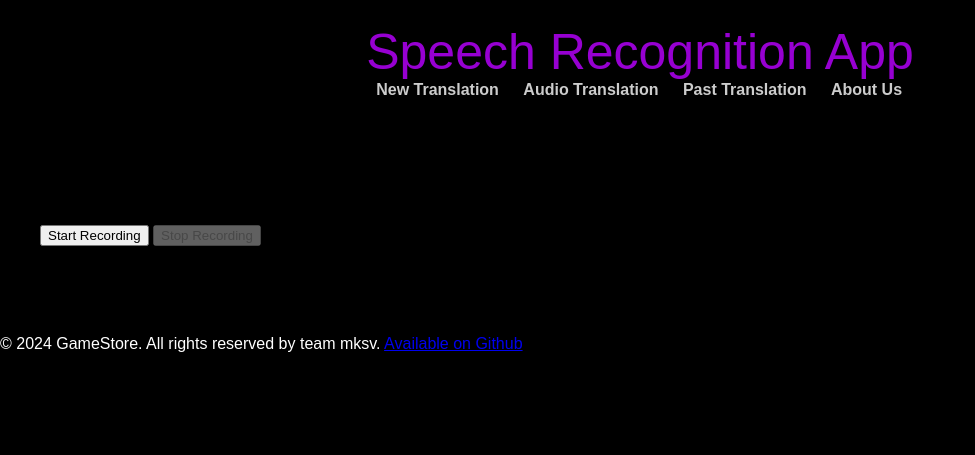
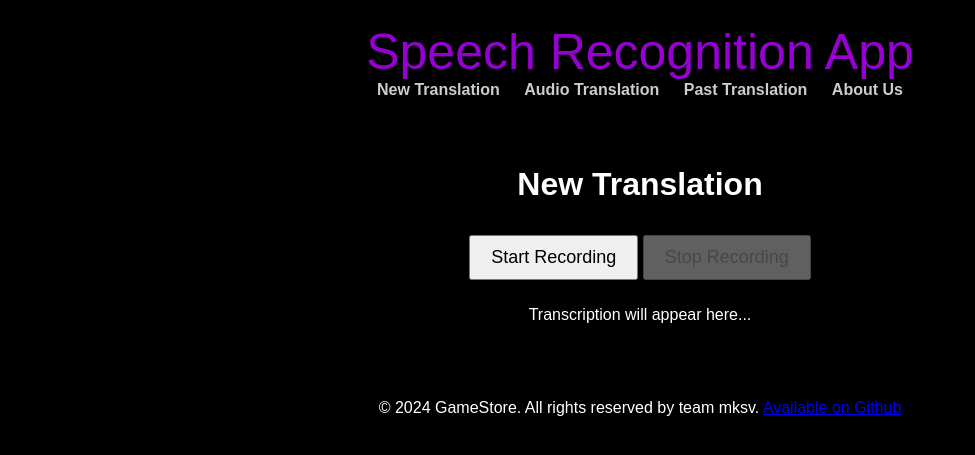
Before and after one commit to software-students-spring2024/4-containerized-app-exercise-team-mvks, a Flask app: page / in a window 1280 px wide. Shown: the top 455 px of the page, without its empty margins (0-975 px from the left). Run offline with Flask 3, Linux system fonts and the light colour scheme.

Commit message:
Centred buttons and text. Edited footer.

```diff
--- a/web_app/static/css/style.css
+++ b/web_app/static/css/style.css
@@ -4,7 +4,9 @@
     padding: 0;
     font-family: 'Arial', sans-serif;
     background-color: #000000;
-    color: #000000;
+    color: #ffffff;
+
+
   }
 
   .container {
@@ -14,6 +16,7 @@
     background-color: #000000;
     padding: 20px;
     box-shadow: 0 4px 6px rgba(0,0,0,0.1);
+    text-align: center;
   }
 
 
@@ -42,8 +45,12 @@
 
   footer {
     color: white;
+    display: flex;
+    justify-content: center;
+    align-items: center;
+    text-align: center;
+    padding: 20px;
   }
-
 
   .subtitle {
     font-size: 24px;
@@ -57,6 +64,20 @@
     color: #ffffff;
   }
 
+  form {
+    display: flex;
+    flex-direction: column;
+    align-items: center;
+    justify-content: center;
+    width: 100%;
+    margin-top: 20px;
+}
+
+button {
+    padding: 10px 20px;
+    font-size: 18px;
+    margin: 10px 0;
+}
 
 @media screen and (max-width: 800px) {
     .box{
```
